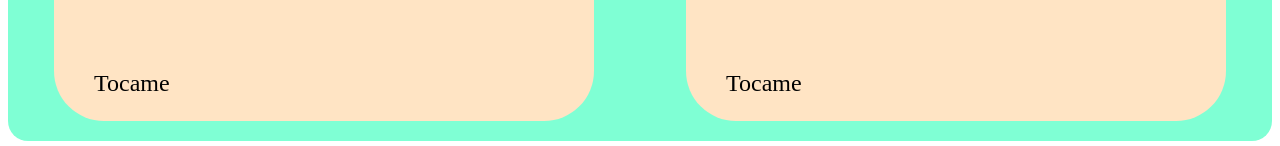
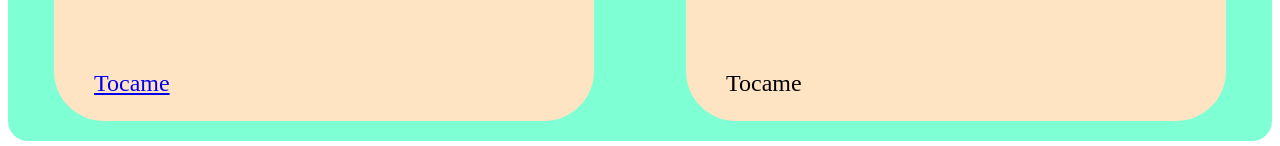
Before and after one commit to Duban238/Mis_Trabajos, a plain HTML site: page index.html in a window 1280 px wide. Shown: the part 770-916 px from the top of the page. Drawn offline with Linux system fonts and the light colour scheme.

Commit message:
Actualizado

```diff
--- a/index.html
+++ b/index.html
@@ -32,7 +32,7 @@
             <div class="card" style="background-image: url('./img/.jpeg');">
                 <div class="textos">
                     <h3>Quien soy</h3>
-                    <p><a href=""></a>Tocame</p>
+                    <p><a href="https://quien-soy.netlify.app/">Tocame</a></p>
                 </div>
             </div>
 
```
